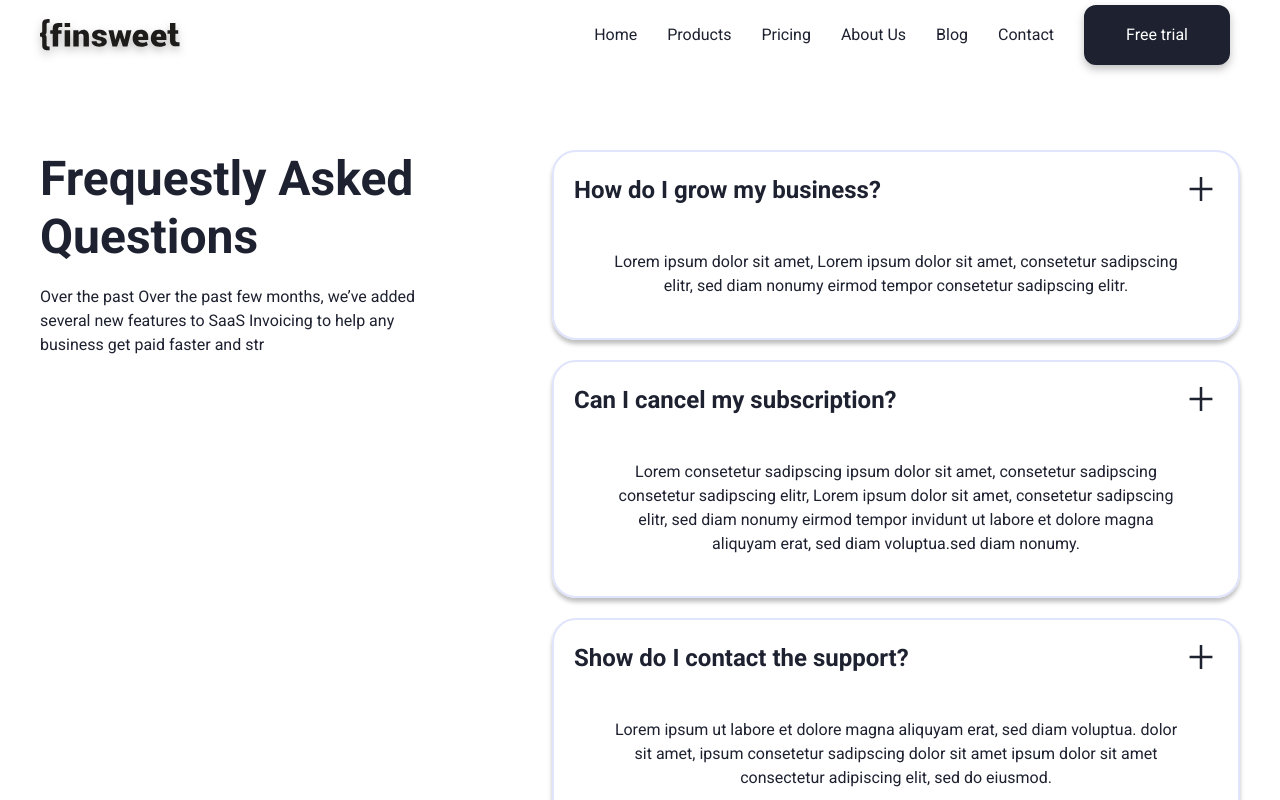
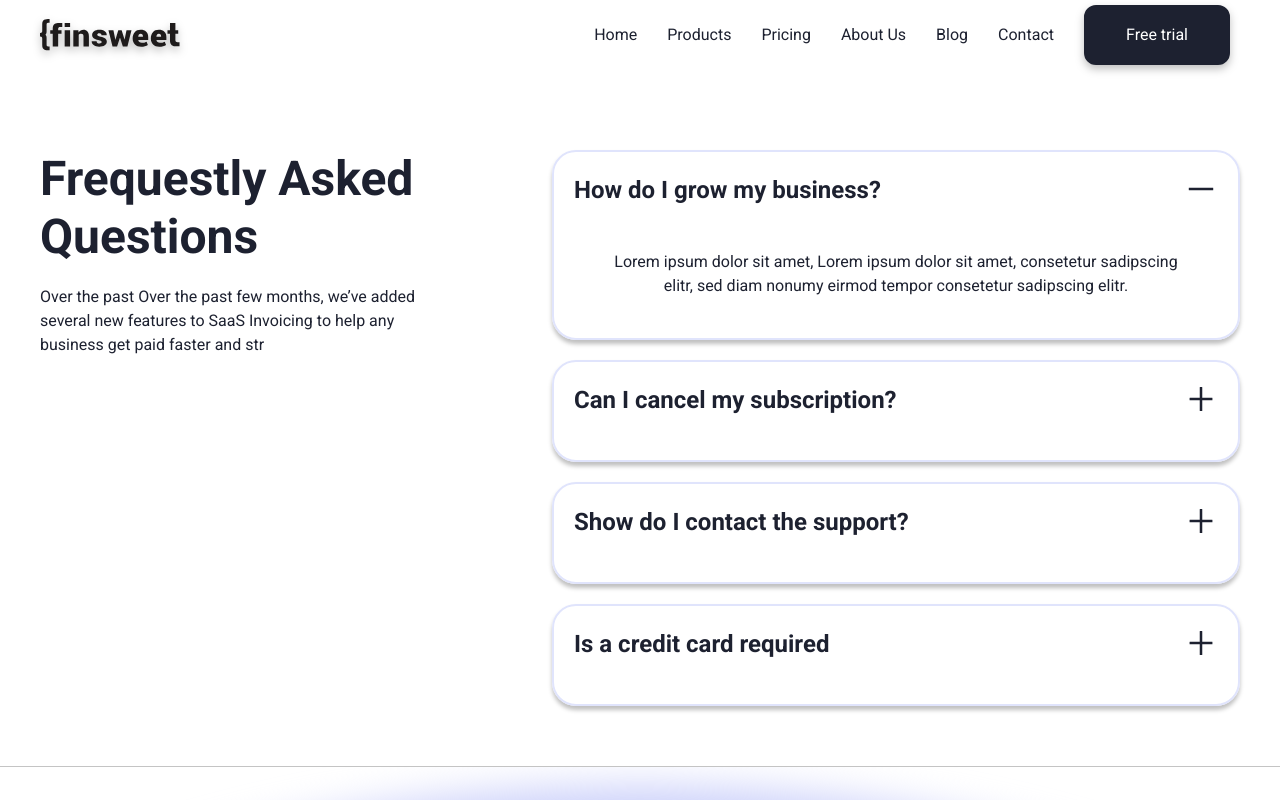
Before and after one commit to F-Agata/finsweet, a Next.js app: page /faq in a window 1280 px wide. Shown: the top 800 px of the page. Built offline with nearby package versions, Linux system fonts and the light colour scheme.

Commit message:
wip Faq - add accordion

```diff
--- /dev/null
+++ b/components/routes/faq/BoxSingleQuestion.js
@@ -0,0 +1,82 @@
+import Box from "../../../styles/Box";
+import TitleAndText from "../../../styles/TitleAndText";
+import React, {useState} from "react";
+import styled, {css} from "styled-components";
+import {AiOutlineMinus, AiOutlinePlus} from "react-icons/ai";
+
+const BoxSingleQuestion = ({question, smallDescription, opened = false}) => {
+
+    const [isOpen, setIsOpen] = useState(opened);
+
+    return (
+        <StyledBoxSingleQuestion>
+            <Box
+                width={'100%'}
+                // border={'green 2px solid'}
+                display={'flex'}
+                justifyContent={'space-between'}
+                alignItems={'center'}
+                mb={20}
+                // p={'20px  0 0 20px'}
+            >
+                <TitleAndText variant={'title4'} textAlign={'left'}>{question}</TitleAndText>
+                <Box
+                    pl={40}>
+                    {!isOpen && <StyledAiOutlinePlus onClick={()=>setIsOpen(!isOpen)} />}
+                    {isOpen && <StyledAiOutlineMinus onClick={()=>setIsOpen(!isOpen)} />}
+                </Box>
+            </Box>
+            {isOpen && <TitleAndText variant={'textSmall'} p={'20px 40px'}>{smallDescription}</TitleAndText>}
+        </StyledBoxSingleQuestion>
+)}
+
+export default BoxSingleQuestion;
+
+const StyledBoxSingleQuestion = styled(Box)`
+  border: 2px solid;
+  border-color: ${props => props.theme.colors.colorLight};
+  box-shadow: 0px 4px 4px rgba(0, 0, 0, 0.25);
+  border-radius: 24px;
+  margin: 20px 0;
+  padding: 20px 20px;
+  display: flex;
+  flex-direction: column;
+  justify-content: center;
+  align-items: flex-start;
+  width: 100%;
+  @media (min-width: 768px) {
+    margin: 0px 0px 20px 0px ;
+  }
+`;
+
+const StyledAiOutlinePlus = styled(AiOutlinePlus)`
+     width: 34px;
+    height: 34px;
+  ${({theme}) => css`
+    background-color: ${theme.colors.colorWhite};
+    color: ${theme.colors.colorPrimary};
+    line-height: ${theme.lineHeight.lh4};
+    font-size: ${theme.fontSizes.fs4};
+    font-weight: ${theme.fontWeights.fontBold};
+    transition: 0.3s;
+    cursor: pointer;
+  `};
+  :hover  {
+    transform: scale(1.3, 1.3);
+  }`;
+
+const StyledAiOutlineMinus = styled(AiOutlineMinus)`
+  width: 34px;
+  height: 34px;
+  ${({theme}) => css`
+    background-color: ${theme.colors.colorWhite};
+    color: ${theme.colors.colorPrimary};
+    line-height: ${theme.lineHeight.lh4};
+    font-size: ${theme.fontSizes.fs4};
+    font-weight: ${theme.fontWeights.fontBold};
+    transition: 0.3s;
+    cursor: pointer;
+  `};
+  :hover  {
+    transform: scale(1.3, 1.3);
+  }`;
--- a/pages/faq.js
+++ b/pages/faq.js
@@ -3,42 +3,21 @@ import styled, { css } from "styled-components";
 import TitleAndText from "../styles/TitleAndText";
 import Box from "../styles/Box";
 
-import {AiOutlinePlus, AiOutlineMinus} from "react-icons/ai";
+import BoxSingleQuestion from "../components/routes/faq/BoxSingleQuestion";
 
 import faqItems from "../components/routes/faq/faqItems";
 
 
 const Faq = (  ) => {
 
-    // const [smallNavIsOpen, setSmallNavIsOpen] = useState(false)
-    //
-    //    const changeNav = () => {
-    //     setSmallNavIsOpen(!smallNavIsOpen)
-    // }
+    const faqItem = faqItems.map((item, index) => (
 
-    const faqItem = faqItems.map((item) => (
-
-        <StyledBoxSingleQuestion key={item.question}>
-            <Box
-                width={'100%'}
-                // border={'green 2px solid'}
-                display={'flex'}
-                justifyContent={'space-between'}
-                alignItems={'center'}
-                mb={20}
-                // p={'20px  0 0 20px'}
-            >
-                <TitleAndText variant={'title4'} textAlign={'left'}>{item.question}</TitleAndText>
-                <Box
-                    pl={40}>
-                    <StyledAiOutlinePlus
-                        // onClick={changeNav}
-                    />
-                </Box>
-            </Box>
-           <TitleAndText variant={'textSmall'} p={'20px 40px'}>{item.smallDescription}</TitleAndText>
-        </StyledBoxSingleQuestion>
-
+        <BoxSingleQuestion
+            key={item.question}
+            question={item.question}
+            smallDescription={item.smallDescription}
+            opened={index === 0}
+        />
     ));
 
     return (
@@ -88,52 +67,3 @@ const Faq = (  ) => {
 };
 
 export default Faq;
-
-const StyledBoxSingleQuestion = styled(Box)`
-  border: 2px solid;
-  border-color: ${props => props.theme.colors.colorLight};
-  box-shadow: 0px 4px 4px rgba(0, 0, 0, 0.25);
-  border-radius: 24px;
-  margin: 20px 0;
-  padding: 20px 20px;
-  display: flex;
-  flex-direction: column;
-  justify-content: center;
-  align-items: flex-start;
-  width: 100%;
-  @media (min-width: 768px) {
-    margin: 0px 0px 20px 0px ;
-  }
-`
-
-  const StyledAiOutlinePlus = styled(AiOutlinePlus)`
-     width: 34px;
-    height: 34px;
-  ${({theme}) => css`
-    background-color: ${theme.colors.colorWhite};
-    color: ${theme.colors.colorPrimary};
-    line-height: ${theme.lineHeight.lh4};
-    font-size: ${theme.fontSizes.fs4};
-    font-weight: ${theme.fontWeights.fontBold};
-    transition: 0.3s;
-    cursor: pointer;
-  `};
-  :hover  {
-    transform: scale(1.3, 1.3);
-  }`
-
-const StyledAiOutlineMinus = styled(AiOutlineMinus)`
-  width: 34px;
-  height: 34px;
-  ${({theme}) => css`
-    background-color: ${theme.colors.colorWhite};
-    color: ${theme.colors.colorPrimary};
-    line-height: ${theme.lineHeight.lh4};
-    font-size: ${theme.fontSizes.fs4};
-    font-weight: ${theme.fontWeights.fontBold};
-    transition: 0.3s;
-    cursor: pointer;
-  `};
-  :hover  {
-    transform: scale(1.3, 1.3);
-  }`
```
